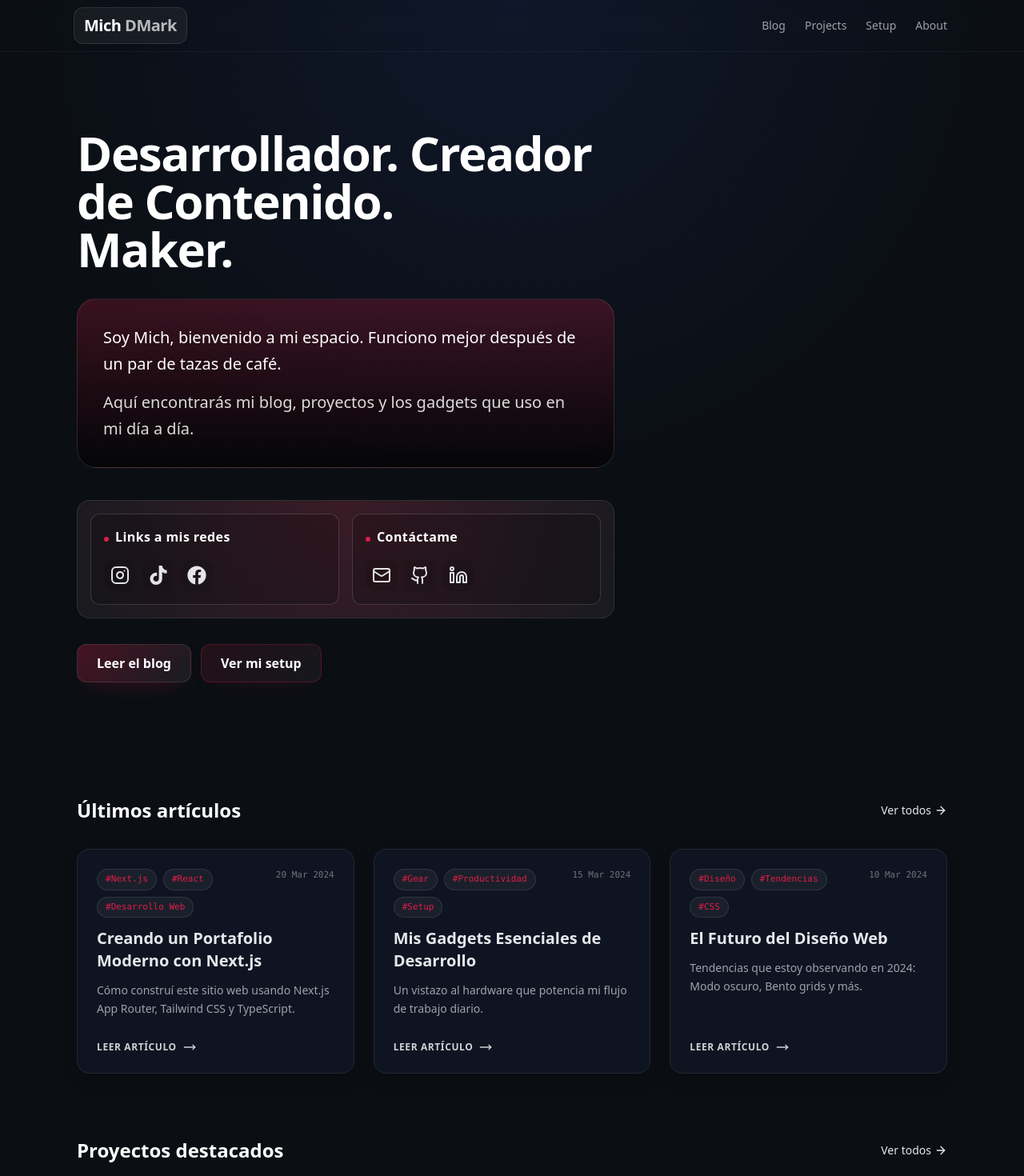
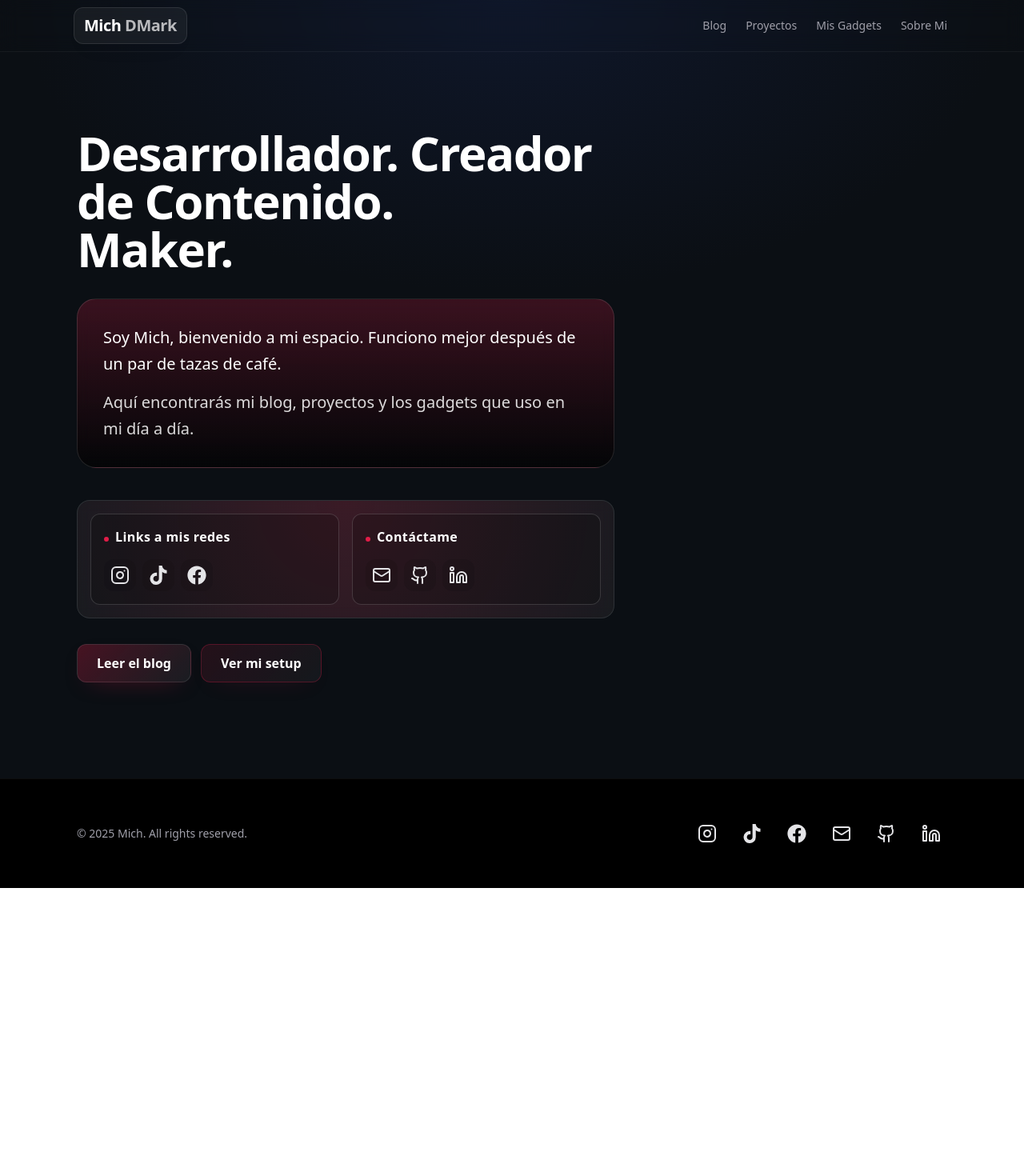
Before and after one commit to MichDMark/michdmark-site, a Next.js app: page / in a window 1280 px wide. Shown: the top 1470 px of the page at 80% size. After the commit the page ends 1110 px from the top, so only its background shows below. Built offline with nearby package versions, Linux system fonts and the light colour scheme.

Commit message:
se finaliza el diseno de la v1, listo para empezar las entradas reales del blog

```diff
--- a/app/page.tsx
+++ b/app/page.tsx
@@ -32,7 +32,7 @@ export default function Home() {
               border border-white/12
               bg-[linear-gradient(180deg,rgba(225,29,72,0.22),rgba(0,0,0,0.6))]
               p-6 sm:p-8
-    backdrop-blur
+              backdrop-blur
               "
             >
               <p className="text-lg sm:text-xl text-white leading-relaxed">
@@ -121,51 +121,7 @@ export default function Home() {
         </Container>
       </section>
 
-      {/* Latest Posts */}
-      <section>
-        <Container>
-          <div className="flex items-center justify-between mb-8">
-            <h2 className="text-2xl font-bold text-white font-heading">
-              Últimos artículos
-            </h2>
-            <Link
-              href="/blog"
-              className="text-sm text-brand-red hover:text-white transition-colors flex items-center gap-1"
-            >
-              Ver todos <ArrowRight className="w-4 h-4" />
-            </Link>
-          </div>
 
-          <div className="grid gap-6 md:grid-cols-2 xl:grid-cols-3">
-            {latestPosts.map((post) => (
-              <PostCard key={post.slug} post={post} />
-            ))}
-          </div>
-        </Container>
-      </section>
-
-      {/* Projects Preview */}
-      <section>
-        <Container>
-          <div className="flex items-center justify-between mb-8">
-            <h2 className="text-2xl font-bold text-white font-heading">
-              Proyectos destacados
-            </h2>
-            <Link
-              href="/projects"
-              className="text-sm text-brand-red hover:text-white transition-colors flex items-center gap-1"
-            >
-              Ver todos <ArrowRight className="w-4 h-4" />
-            </Link>
-          </div>
-
-          <div className="grid gap-6 md:grid-cols-2 xl:grid-cols-3">
-            {latestProjects.map((project) => (
-              <ProjectCard key={project.name} project={project} />
-            ))}
-          </div>
-        </Container>
-      </section>
     </div>
   );
 }
--- a/components/MobileMenu.tsx
+++ b/components/MobileMenu.tsx
@@ -36,7 +36,15 @@ export function MobileMenu({ items }: { items: NavItem[] }) {
                 aria-label={open ? "Cerrar menú" : "Abrir menú"}
                 aria-expanded={open}
                 onClick={() => setOpen((v) => !v)}
-                className="md:hidden inline-flex items-center justify-center rounded-xl border border-white/10 bg-white/5 px-3 py-2 text-sm text-white/90 hover:bg-white/10 transition"
+                className="
+          md:hidden inline-flex items-center justify-center
+          rounded-xl border border-white/10
+          bg-white/5 px-3 py-2
+          text-sm text-white/90
+          hover:bg-white/10
+          focus-visible:outline-none focus-visible:ring-2 focus-visible:ring-[var(--accent)]/35
+          transition
+        "
             >
                 <span className="sr-only">Menú</span>
                 <div className="grid gap-1">
@@ -48,45 +56,84 @@ export function MobileMenu({ items }: { items: NavItem[] }) {
 
             {/* Overlay + Panel */}
             {open && (
-                <div className="md:hidden fixed inset-0 z-[60]">
+                <div className="md:hidden fixed inset-0 z-[60] flex justify-end">
                     {/* Overlay */}
                     <button
                         aria-label="Cerrar menú"
-                        className="absolute inset-0 bg-black/60 backdrop-blur-sm"
+                        className="absolute inset-0 bg-black/85 backdrop-blur-sm"
                         onClick={() => setOpen(false)}
                     />
 
-                    {/* Panel */}
+                    {/* Panel wrapper aligned right */}
+                    <div className="relative z-10 mt-16 mr-4 w-72 max-w-[calc(100vw-2rem)]">
                         <div
                             className="
-              absolute right-4 top-20
-              w-[min(320px,calc(100vw-2rem))]
+                relative
                 rounded-2xl border border-white/10
-              bg-[var(--surface)]/95
-              shadow-2xl
+                bg-[#0b0f14]
+                shadow-[0_20px_60px_-30px_rgba(0,0,0,0.9)]
                 overflow-hidden
+                origin-top-right
               "
                         >
-                        <div className="p-2">
+                            {/* Base tint (para que no transparente nada) */}
+                            <div
+                                aria-hidden
+                                className="pointer-events-none absolute inset-0 bg-black/70"
+                            />
+
+                            {/* Degradado de marca (sutil) */}
+                            <div
+                                aria-hidden
+                                className="
+                  pointer-events-none absolute inset-0
+                  bg-[linear-gradient(180deg,rgba(225,29,72,0.16),rgba(15,23,42,0.96))]
+                "
+                            />
+
+                            {/* Glow superior (sutil) */}
+                            <div
+                                aria-hidden
+                                className="
+                  pointer-events-none absolute inset-0
+                  bg-[radial-gradient(80%_60%_at_50%_0%,rgba(225,29,72,0.12),transparent_72%)]
+                "
+                            />
+
+                            <div className="relative z-10 p-3">
                                 {items.map((item) => (
                                     <Link
                                         key={item.href}
                                         href={item.href}
                                         onClick={() => setOpen(false)}
-                                    className="block rounded-xl px-4 py-3 text-sm font-medium text-white/85 hover:bg-white/10 transition"
+                                        className="
+                      block rounded-xl
+                      px-4 py-4
+                      text-base font-semibold text-white/90
+                      hover:bg-white/5 active:bg-white/10
+                      transition
+                    "
                                     >
                                         {item.name}
                                     </Link>
                                 ))}
                             </div>
 
-                        <div className="border-t border-white/10 p-3">
+                            <div className="relative z-10 border-t border-white/10 p-3">
                                 <button
                                     onClick={() => setOpen(false)}
-                                className="w-full rounded-xl bg-white/5 px-4 py-2 text-sm text-white/80 hover:bg-white/10 transition"
+                                    className="
+                    w-full rounded-xl
+                    border border-white/10 bg-black/20
+                    px-4 py-3
+                    text-sm font-semibold text-white/80
+                    hover:bg-white/5 hover:text-white
+                    transition
+                  "
                                 >
                                     Cerrar
                                 </button>
+                            </div>
                         </div>
                     </div>
                 </div>
--- a/components/Navbar.tsx
+++ b/components/Navbar.tsx
@@ -5,9 +5,9 @@ import { MobileMenu } from "./MobileMenu";
 
 const navItems = [
     { name: "Blog", href: "/blog" },
-    { name: "Projects", href: "/projects" },
-    { name: "Setup", href: "/setup" },
-    { name: "About", href: "/about" },
+    { name: "Proyectos", href: "/projects" },
+    { name: "Mis Gadgets", href: "/setup" },
+    { name: "Sobre Mi", href: "/about" },
 ];
 
 export function Navbar() {
```
Lines whose indentation alone changed are shown as unchanged.
